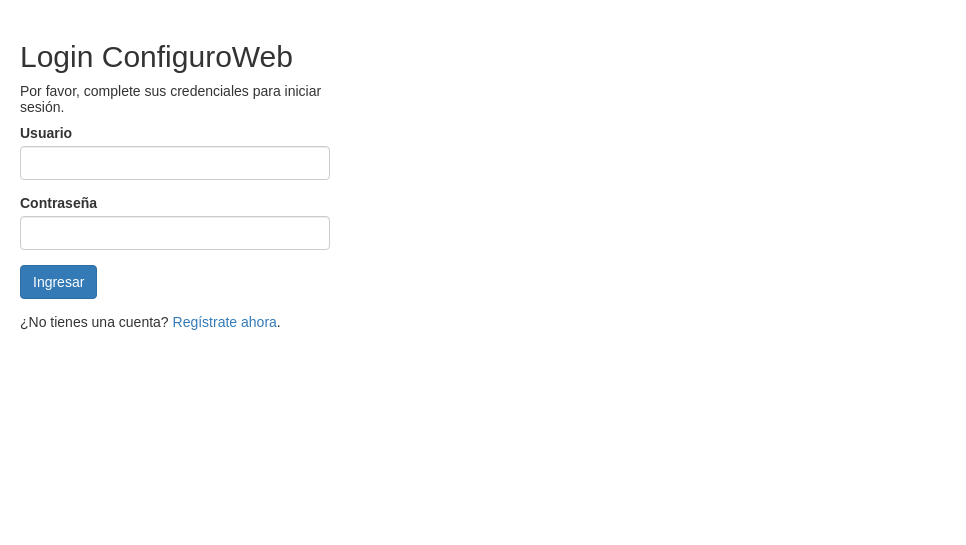
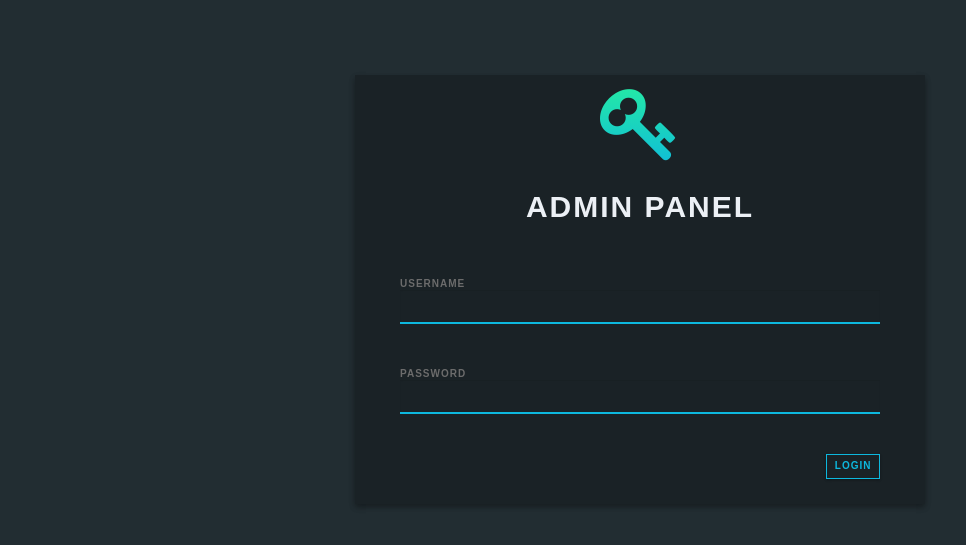
Before and after one commit to SczSca/DBproyecto, a PHP site: page /login.php in a window 1280 px wide. Shown: the top 545 px of the page, without its empty margins (0-966 px from the left). Run offline with PHP 8.4, Linux system fonts and the light colour scheme; some libraries are stand-ins or nearby versions.

Commit message:
Adaptación del bootstrap
A mi no me daba errores si no ponía nada, dejé comentado el login anterior para estar tomando de ahí las sentencias

```diff
--- a/login.php
+++ b/login.php
@@ -94,14 +94,18 @@ if($_SERVER["REQUEST_METHOD"] == "POST"){
     <meta charset="UTF-8">
     <title>Login</title>
     <link rel="stylesheet" href="https://maxcdn.bootstrapcdn.com/bootstrap/3.3.7/css/bootstrap.css">
+    <link rel="stylesheet" href="https://cdnjs.cloudflare.com/ajax/libs/twitter-bootstrap/4.0.0-beta/css/bootstrap.min.css">
+    <link rel="stylesheet" href="https://cdnjs.cloudflare.com/ajax/libs/font-awesome/4.5.0/css/font-awesome.min.css">
+    <link rel="stylesheet" href="https://fonts.googleapis.com/css?family=Roboto">
+    <link rel="stylesheet" href="css/style.css">
     <style type="text/css">
         body{ font: 14px sans-serif; }
         .wrapper{ width: 350px; padding: 20px; }
     </style>
 </head>
 <body>
-    <div class="wrapper">
-        <h2>Login ConfiguroWeb</h2>
+    <!-- <div class="wrapper">
+        <h2>Login </h2>
         <p>Por favor, complete sus credenciales para iniciar sesión.</p>
         <form action="<?php echo htmlspecialchars($_SERVER["PHP_SELF"]); ?>" method="post">
             <div class="form-group <?php echo (!empty($username_err)) ? 'has-error' : ''; ?>">
@@ -119,6 +123,42 @@ if($_SERVER["REQUEST_METHOD"] == "POST"){
             </div>
             <p>¿No tienes una cuenta? <a href="register.php">Regístrate ahora</a>.</p>
         </form>
-    </div>
+    </div>  -->
+
+    <div class="container">
+    <div class="row">
+        <div class="col-lg-3 col-md-2"></div>
+        <div class="col-lg-6 col-md-8 login-box">
+            <div class="col-lg-12 login-key">
+                <i class="fa fa-key" aria-hidden="true"></i>
+            </div>
+            <div class="col-lg-12 login-title">
+                ADMIN PANEL
+            </div>
+    <div class="col-lg-12 login-form">
+                <div class="col-lg-12 login-form">
+                    <form name="login" class="w3-container" action="phpagenda1.php" onsubmit="return validateForm(1)" method="post" action="<?php echo htmlspecialchars($_SERVER["PHP_SELF"]); ?>" method="post">
+                        <div class="form-group <?php echo (!empty($username_err)) ? 'has-error' : ''; ?>">
+                            <label class="form-control-label">USERNAME</label>
+                            <input type="text" class="form-control" name="username" value="<?php echo $username; ?>">
+                            <span class="help-block"><?php echo $username_err; ?></span>
+                        </div>
+                        <div class="form-group" <?php echo (!empty($password_err)) ? 'has-error' : ''; ?>">
+                            <label class="form-control-label">PASSWORD</label>
+                            <input type="password" class="form-control" name="password">
+                            <span class="help-block"><?php echo $password_err; ?></span>
+                        </div>
+
+                        <div class="col-lg-12 loginbttm">
+                            <div class="col-lg-6 login-btm login-text">
+                                <!-- Error Message -->
+                            </div>
+                            <div class="col-lg-6 login-btm login-button">
+                                <button type="submit" class="btn btn-outline-primary">LOGIN</button>
+                            </div>
+                        </div>
+                    </form>
+                </div>
+            </div>
 </body>
 </html>
```
